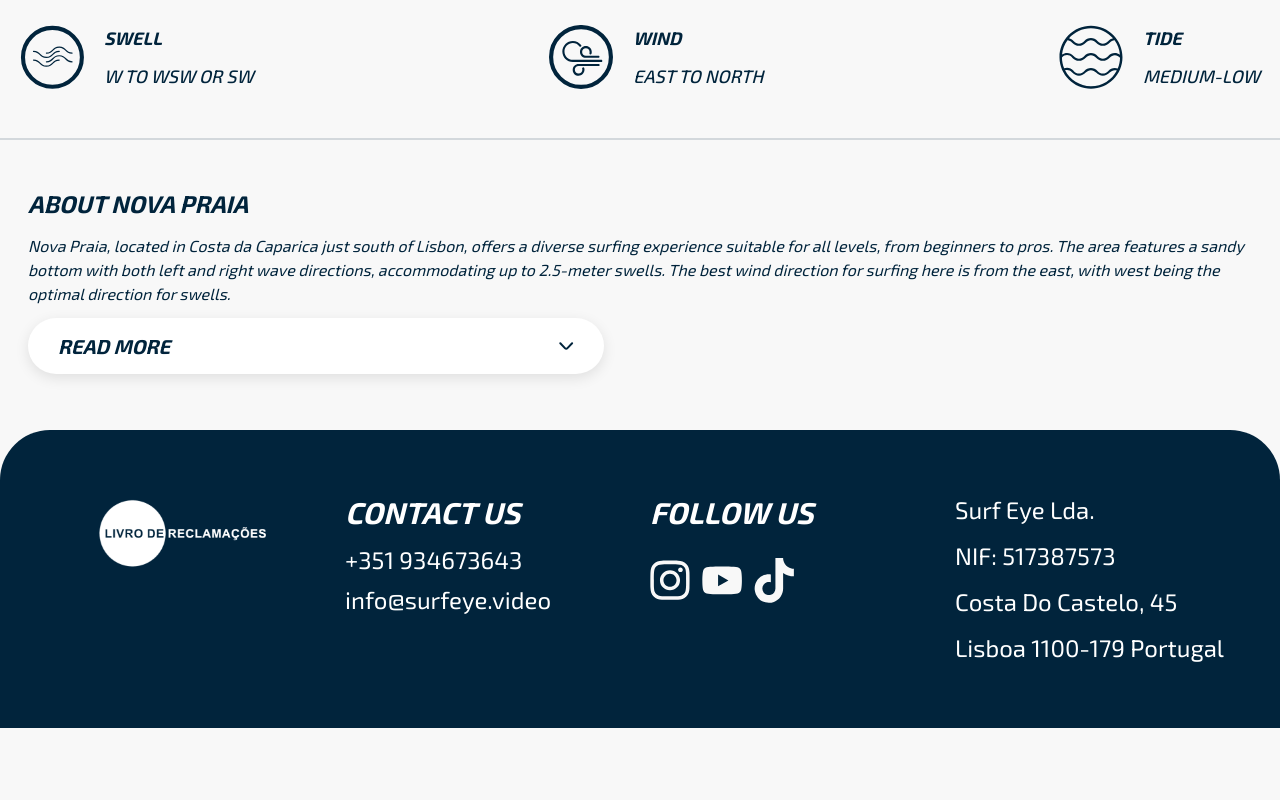
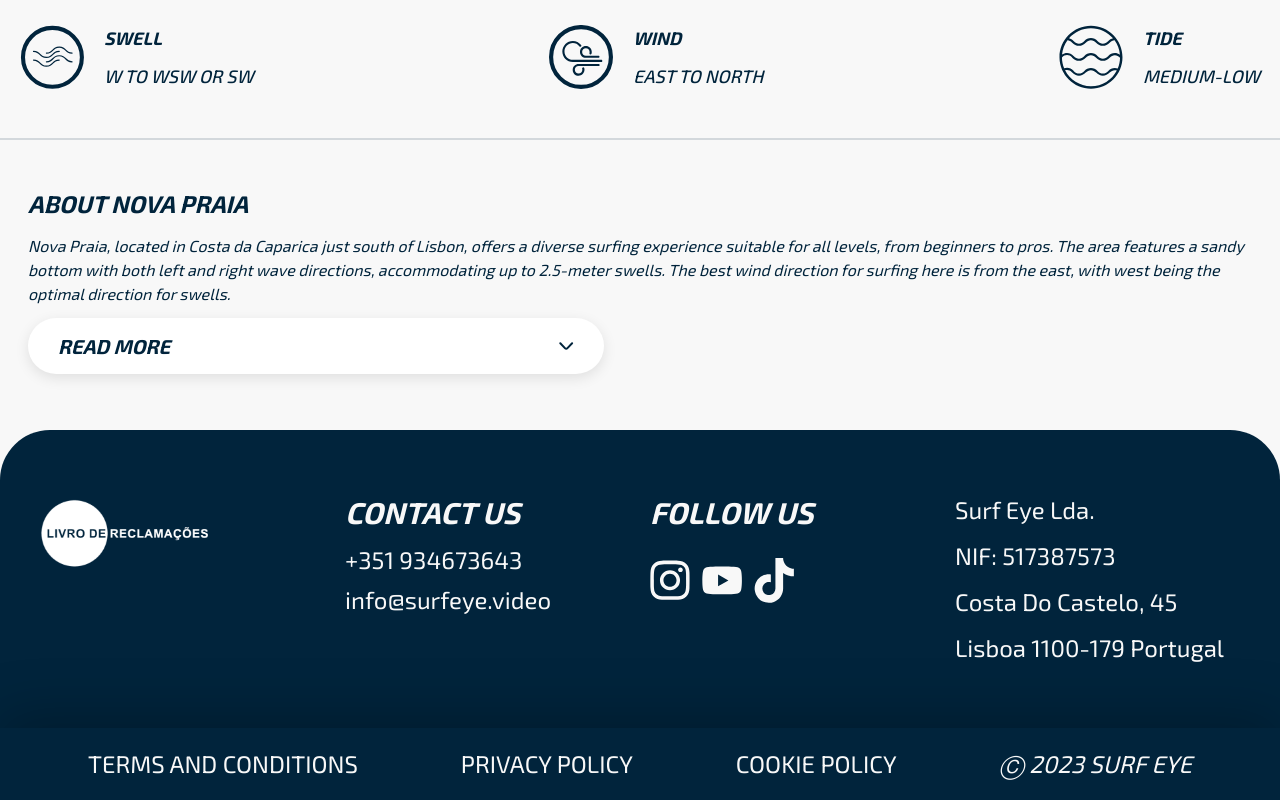
Before and after one commit to Morkachukzy/surfeye-test, a Next.js app: page / in a window 1280 px wide. Shown: the part 1867-2667 px from the top of the page. Before the commit the page ends 2595 px from the top, so only its background shows below. Built offline with nearby package versions, Linux system fonts and the light colour scheme.

Commit message:
feat: update footer section

```diff
--- a/app/_theme/globals.scss
+++ b/app/_theme/globals.scss
@@ -30,6 +30,7 @@ main,
   --brand-shadow-700: 0px 8px 28px 0px rgba(0, 0, 0, 0.1);
   --brand-shadow-800: 0px 11px 39px 0px rgba(0, 0, 0, 0.1);
   --brand-shadow-900: 0px 4px 4px 0px rgba(0, 0, 0, 0.05);
+  --brand-shadow-1000: 0px -9px 59px 0px rgba(0, 0, 0, 0.25);
 
   --brand-radius-100: 23px;
   --brand-radius-200: 38px;
--- a/app/sections/footer/company-information.tsx
+++ b/app/sections/footer/company-information.tsx
@@ -7,7 +7,7 @@ export const CompanyInformation = () => {
   return (
     <div className="py-10 sm:py-16 flex flex-col sm:flex-row items-start gap-8 sm:gap-5 justify-between px-8 sm:px-10">
       <div className="flex flex-row-reverse sm:flex-row items-start gap-5 justify-between flex-1 w-full md:w-[unset]">
-        <div className="flex justify-center md:justify-center items-start gap-5 flex-1">
+        <div className="flex justify-center md:justify-start items-start gap-5 flex-1">
           <div className="w-full max-w-[4.5rem] md:w-full md:max-w-[140px] xl:max-w-[170px] aspect-[170/77] relative ">
             <Image
               src="/images/logo-alt.png"
@@ -19,7 +19,7 @@ export const CompanyInformation = () => {
         </div>
         <CompanyContacts />
       </div>
-      <div className="flex flex-row-reverse  sm:flex-row items-start gap-5 justify-between flex-1 w-full md:w-[unset]">
+      <div className="flex flex-row-reverse sm:flex-row items-start gap-5 justify-between flex-1 w-full md:w-[unset]">
         <CompanySocials />
         <CompanyAddress />
       </div>
--- a/app/sections/footer/index.tsx
+++ b/app/sections/footer/index.tsx
@@ -1,10 +1,12 @@
 import { SectionLayout } from '@/app/layouts/section';
 import { CompanyInformation } from './company-information';
+import { CompanyLegal } from './legal';
 
 export const FooterSection = () => {
   return (
-    <SectionLayout className="max-w-none text-white bg-brand-primary rounded-none sm:rounded-t-brand-400">
+    <SectionLayout className="max-w-none text-brand-light bg-brand-primary rounded-none sm:rounded-t-brand-400">
       <CompanyInformation />
+      <CompanyLegal />
     </SectionLayout>
   );
 };
--- /dev/null
+++ b/app/sections/footer/legal.tsx
@@ -0,0 +1,43 @@
+import Link from 'next/link';
+import { Fragment } from 'react';
+
+const companyLegalLinks = [
+  {
+    label: 'Terms and conditions',
+    href: '/terms-and-conditions',
+  },
+  {
+    label: 'Privacy policy',
+    href: '/privacy-policy',
+  },
+  {
+    label: 'Cookie policy',
+    href: '/cookie-policy',
+  },
+  {
+    label: 'ⓒ 2023 Surf Eye',
+  },
+];
+
+export const CompanyLegal = () => {
+  return (
+    <div className="hidden sm:flex shadow-brand-1000 py-5 px-16 lg:px-[5.5rem] items-center justify-between">
+      {companyLegalLinks.map((link) => (
+        <Fragment key={link.label}>
+          {link.href ? (
+            <Link
+              className="uppercase font-normal  text-xs md:text-brand-md xl:text-2xl"
+              href={link.href}
+            >
+              {link.label}
+            </Link>
+          ) : (
+            <span className="uppercase font-normal text-xs md:text-brand-md xl:text-2xl">
+              {link.label}
+            </span>
+          )}
+        </Fragment>
+      ))}
+    </div>
+  );
+};
--- a/tailwind.config.ts
+++ b/tailwind.config.ts
@@ -46,6 +46,7 @@ const config: Config = {
         'brand-700': 'var(--brand-shadow-700)',
         'brand-800': 'var(--brand-shadow-800)',
         'brand-900': 'var(--brand-shadow-900)',
+        'brand-1000': 'var(--brand-shadow-1000)',
       },
       borderRadius: {
         'brand-100': 'var(--brand-radius-100)',
```
